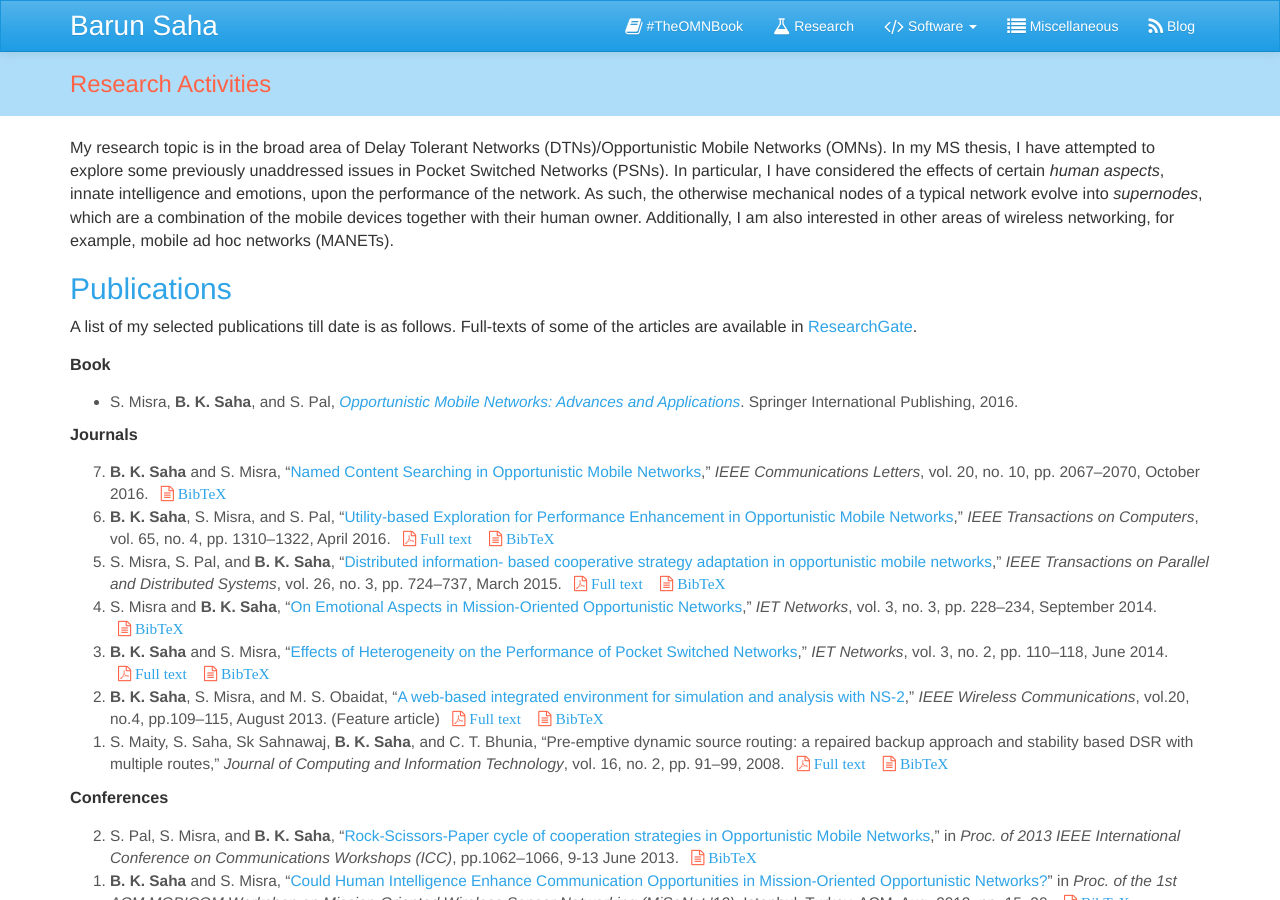
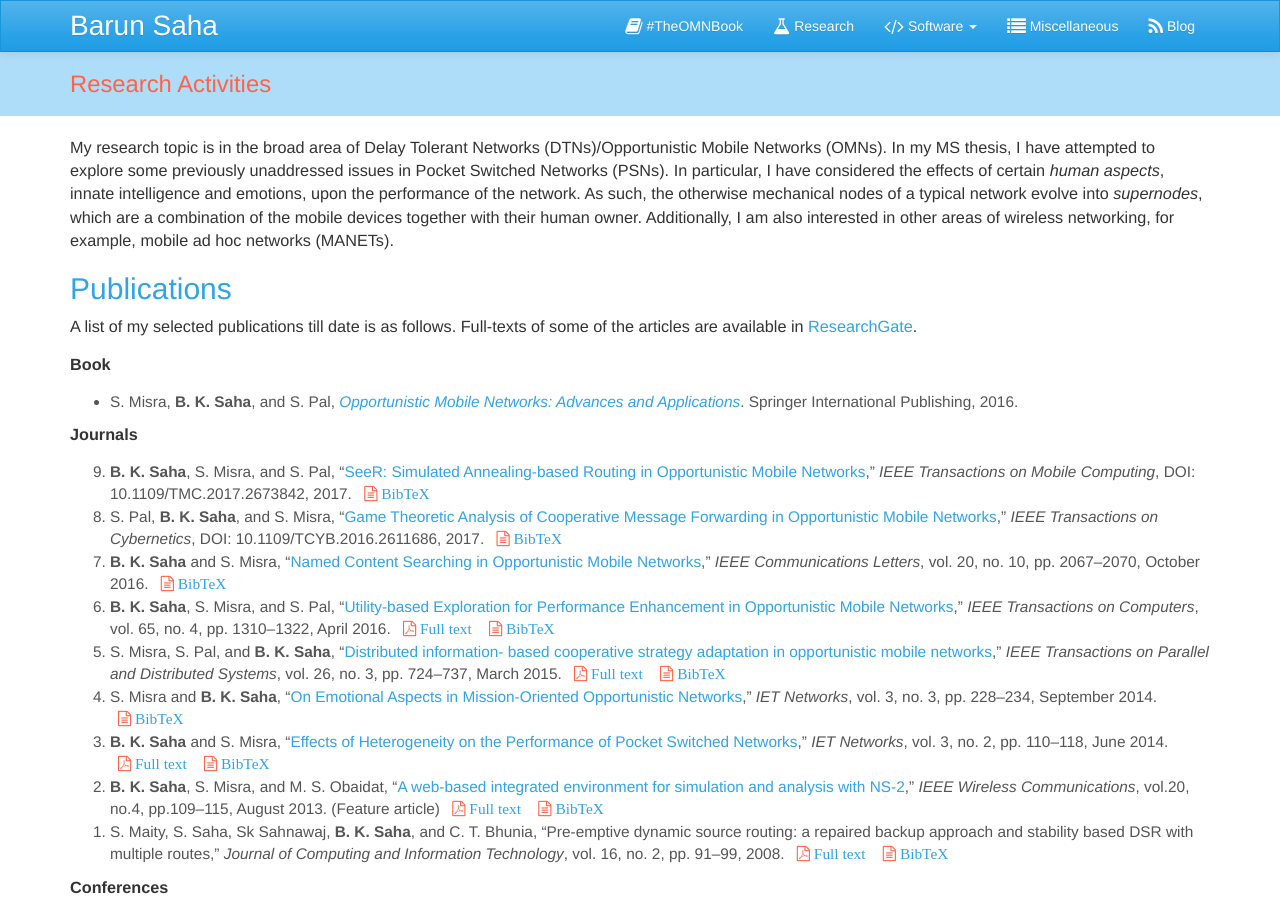
Before and after one commit to barun-saha/barun-saha.github.io, a Jekyll site: the page research.html, which Jekyll copies as it is, in a window 1280 px wide and 900 px high. Built offline with Jekyll 4.4.1, drawn with Linux system fonts in a browser that asks for light colours; nearby versions of some CDN libraries; some web fonts are replaced.

Commit message:
Add SeeR to the publications list

```diff
--- a/research.html
+++ b/research.html
@@ -105,7 +105,20 @@ Research Activities
 
 		<ol reversed class="bigger">
 			<li>
-			  <strong>B. K. Saha</strong> and S. Misra, &ldquo;<a href="http://ieeexplore.ieee.org/stamp/stamp.jsp?arnumber=7503117">Named Content Searching in Opportunistic Mobile Networks</a>,&rdquo; <em> IEEE Communications Letters</em>,	vol. 20, no. 10, pp. 2067&ndash;2070, October 2016.
+			  <strong>B. K. Saha</strong>, S. Misra, and S. Pal, &ldquo;<a href="http://ieeexplore.ieee.org/document/7862876/">SeeR: Simulated Annealing-based Routing in Opportunistic Mobile Networks</a>,&rdquo; <em>IEEE Transactions on Mobile Computing</em>,  DOI: 10.1109/TMC.2017.2673842, 2017.
+			  <span class="pub-resource">
+					<i class="fa fa-file-text-o"> <a href="bibtex/Saha2017-seer.bib">BibTeX</a></i>
+			  </span>
+			</li>
+			<li>
+			  S. Pal, <strong>B. K. Saha</strong>, and S. Misra, &ldquo;<a href="http://ieeexplore.ieee.org/document/7859459/">Game Theoretic Analysis of Cooperative Message Forwarding in Opportunistic Mobile Networks</a>,&rdquo; <em>IEEE Transactions on Cybernetics</em>, DOI: 10.1109/TCYB.2016.2611686, 2017.
+			  <span class="pub-resource">
+					<i class="fa fa-file-text-o"> <a href="bibtex/Pal2017-cooperation.bib">BibTeX</a></i>
+			  </span>
+			</li>
+
+			<li>
+			  <strong>B. K. Saha</strong> and S. Misra, &ldquo;<a href="http://ieeexplore.ieee.org/stamp/stamp.jsp?arnumber=7503117">Named Content Searching in Opportunistic Mobile Networks</a>,&rdquo; <em>IEEE Communications Letters</em>,	vol. 20, no. 10, pp. 2067&ndash;2070, October 2016.
 			  <span class="pub-resource">
 					<i class="fa fa-file-text-o"> <a href="bibtex/Saha2016-charm.bib">BibTeX</a></i>
 			  </span>
```
Also changed, not shown: templates/research.html (+14 -1 lines).
